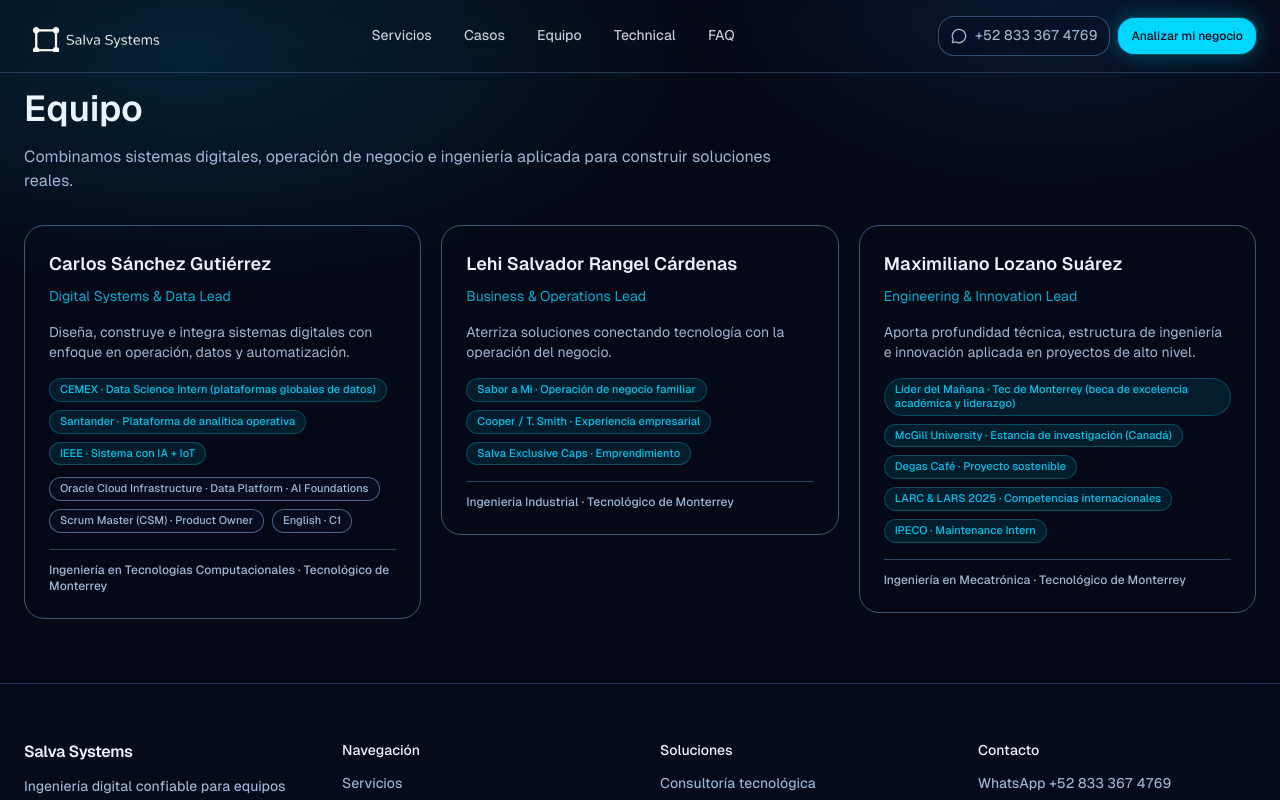
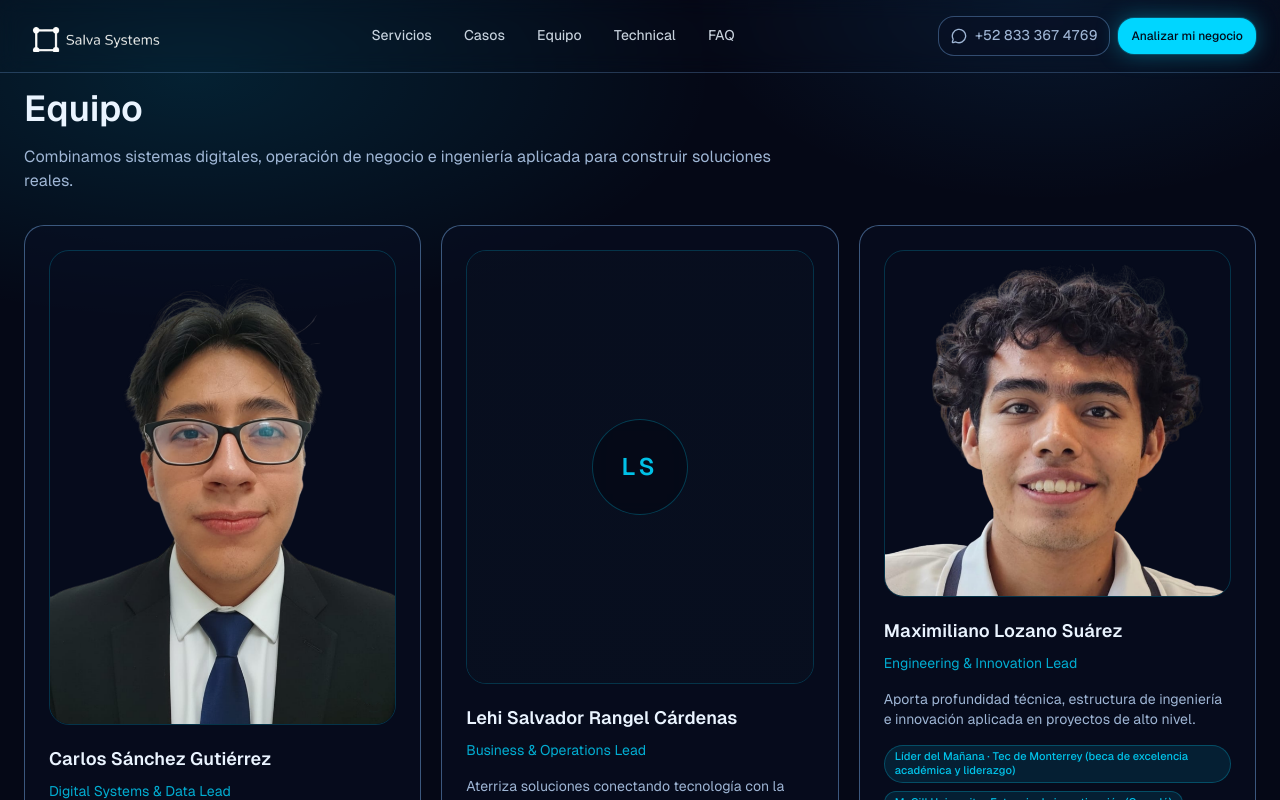
Before and after one commit to salva-systems/salva-systems-web, a Next.js app: page /team in a window 1280 px wide. Shown: the top 800 px of the page. Built offline with nearby package versions, Linux system fonts and the light colour scheme.

Commit message:
Refina casos y equipo con versiones ligeras y estables

```diff
--- a/components/sections/cases-section.tsx
+++ b/components/sections/cases-section.tsx
@@ -1,3 +1,5 @@
+import { Building2, Factory, Microscope } from "lucide-react";
+
 import { Container } from "@/components/layout/container";
 import { MotionWrapper } from "@/components/shared/motion-wrapper";
 
@@ -8,6 +10,10 @@ type CaseStudyItem = {
   approach: string;
   role: string;
   outcome: string;
+  visual: {
+    heading: string;
+    pillars: string[];
+  };
 };
 
 const CASE_STUDIES: CaseStudyItem[] = [
@@ -23,6 +29,10 @@ const CASE_STUDIES: CaseStudyItem[] = [
       "Rol principal en arquitectura de base de datos, estructura de información y coordinación técnica del desarrollo en equipo.",
     outcome:
       "Se consolidó la operación en un solo sistema, reduciendo fricción de seguimiento y mejorando la claridad de cumplimiento.",
+    visual: {
+      heading: "Tablero interno",
+      pillars: ["Capacitación", "Evaluación", "Documentación"],
+    },
   },
   {
     title: "CEMEX · Sistemas de datos para supply chain global",
@@ -36,6 +46,10 @@ const CASE_STUDIES: CaseStudyItem[] = [
       "Contribución técnica en desarrollo de pipelines, modelado de datos y mejora de procesos analíticos dentro de equipos globales.",
     outcome:
       "Se fortalecieron capacidades de datos para operación logística internacional, con mejor estructura para escalar análisis y decisiones.",
+    visual: {
+      heading: "Pipeline global",
+      pillars: ["Ingesta", "Modelado", "Consumo"],
+    },
   },
   {
     title: "IEEE (NeoGuard) · Monitoreo inteligente neonatal",
@@ -49,13 +63,47 @@ const CASE_STUDIES: CaseStudyItem[] = [
       "Participación directa en diseño e implementación técnica del sistema, en colaboración con equipo multidisciplinario.",
     outcome:
       "El sistema se validó como prototipo funcional y fue aceptado para publicación/presentación en IEEE LARC-LARS 2025.",
+    visual: {
+      heading: "Monitoreo continuo",
+      pillars: ["Sensores", "Alertas", "Dashboard"],
+    },
   },
 ] as const;
 
-function CaseCard({ item }: { item: CaseStudyItem }) {
+const CASE_ICONS = [Building2, Factory, Microscope] as const;
+
+function CaseCard({
+  item,
+  index,
+}: {
+  item: CaseStudyItem;
+  index: number;
+}) {
+  const Icon = CASE_ICONS[index] ?? CASE_ICONS[0];
+
   return (
-    <div className="rounded-xl border border-border/60 p-6">
-      <h2 className="text-lg font-semibold text-foreground">{item.title}</h2>
+    <div className="rounded-xl border border-border/60 bg-surface/55 p-6">
+      <div className="rounded-lg border border-primary/20 bg-primary/8 p-3">
+        <div className="mb-3 flex items-center justify-between">
+          <p className="text-[11px] font-semibold uppercase tracking-[0.16em] text-primary/80">
+            {item.visual.heading}
+          </p>
+          <Icon className="h-4 w-4 text-primary/80" />
+        </div>
+
+        <div className="flex flex-wrap gap-2">
+          {item.visual.pillars.map((pillar) => (
+            <span
+              key={pillar}
+              className="rounded-full border border-border/60 bg-background/65 px-2.5 py-1 text-[11px] font-medium text-foreground/90"
+            >
+              {pillar}
+            </span>
+          ))}
+        </div>
+      </div>
+
+      <h2 className="mt-5 text-lg font-semibold text-foreground">{item.title}</h2>
 
       <div className="mt-4 space-y-3">
         <div>
@@ -114,7 +162,7 @@ export function CasesSection() {
           <div className="grid gap-5 lg:grid-cols-3">
             {CASE_STUDIES.map((item, index) => (
               <MotionWrapper key={item.title} delay={index * 0.08}>
-                <CaseCard item={item} />
+                <CaseCard item={item} index={index} />
               </MotionWrapper>
             ))}
           </div>
--- a/components/sections/team-section.tsx
+++ b/components/sections/team-section.tsx
@@ -1,6 +1,35 @@
+import Image from "next/image";
+
 import { Container } from "@/components/layout/container";
 import { MotionWrapper } from "@/components/shared/motion-wrapper";
 import { getContent } from "@/lib/content/site";
+
+function getInitials(name: string) {
+  return name
+    .split(" ")
+    .filter(Boolean)
+    .map((part) => part[0] ?? "")
+    .slice(0, 2)
+    .join("")
+    .toUpperCase();
+}
+
+function getTeamImage(memberName: string) {
+  switch (memberName) {
+    case "Carlos Sánchez Gutiérrez":
+      return {
+        src: "/team/carlos-sanchez.png",
+        alt: "Carlos Sánchez Gutiérrez",
+      };
+    case "Maximiliano Lozano Suárez":
+      return {
+        src: "/team/maximiliano-lozano.png",
+        alt: "Maximiliano Lozano Suárez",
+      };
+    default:
+      return null;
+  }
+}
 
 export function TeamSection() {
   const { team } = getContent();
@@ -17,10 +46,32 @@ export function TeamSection() {
       <section>
         <Container className="pb-16">
           <div className="grid gap-5 md:grid-cols-3">
-            {team.members.map((member, index) => (
+            {team.members.map((member, index) => {
+              const teamImage = getTeamImage(member.name);
+
+              return (
                 <MotionWrapper key={member.name} delay={index * 0.08}>
-                <div className="rounded-xl border border-border/60 p-6">
-                  <p className="text-lg font-semibold text-foreground">
+                  <div className="rounded-xl border border-border/60 bg-surface/55 p-6">
+                    <div className="overflow-hidden rounded-xl border border-primary/20 bg-primary/8">
+                      {teamImage ? (
+                        <Image
+                          src={teamImage.src}
+                          alt={teamImage.alt}
+                          width={800}
+                          height={1000}
+                          priority={index < 2}
+                          className="h-auto w-full object-cover"
+                        />
+                      ) : (
+                        <div className="flex aspect-[4/5] items-center justify-center bg-[linear-gradient(180deg,rgba(8,15,31,0.72),rgba(8,15,31,0.92))]">
+                          <div className="flex h-24 w-24 items-center justify-center rounded-full border border-primary/25 bg-background/75 text-2xl font-semibold tracking-[0.16em] text-primary/90 backdrop-blur">
+                            {getInitials(member.name)}
+                          </div>
+                        </div>
+                      )}
+                    </div>
+
+                    <p className="mt-5 text-lg font-semibold text-foreground">
                       {member.name}
                     </p>
                     <p className="mt-2 text-sm text-primary/80">{member.role}</p>
@@ -58,7 +109,8 @@ export function TeamSection() {
                     </p>
                   </div>
                 </MotionWrapper>
-            ))}
+              );
+            })}
           </div>
         </Container>
       </section>
```
Lines whose indentation alone changed are shown as unchanged.
